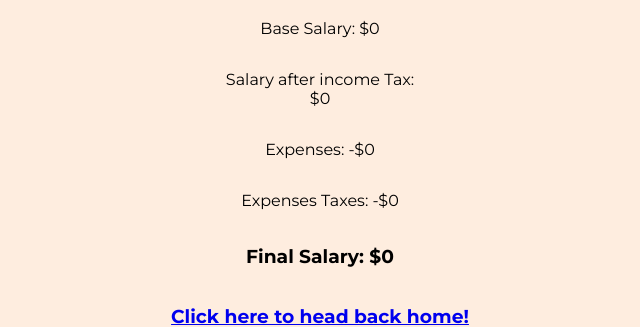
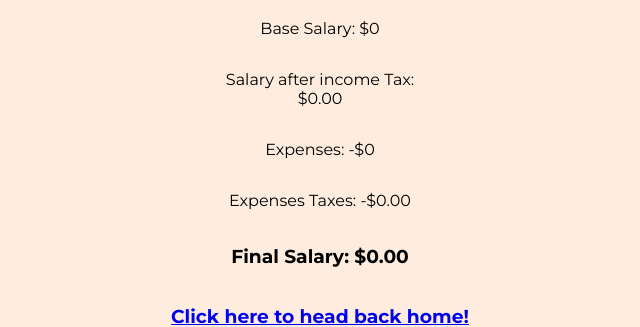
Before and after one commit to MatthewShindel/OnWard, a React (Create React App) app: page /result in a window 1280 px wide. Shown: the part 233-560 px from the top of the page, without its empty margins (320-960 px from the left). Built offline with nearby package versions, Linux system fonts and the light colour scheme.

Commit message:
add .toFixed() to resultPage to prevent numbers with too many decimals

```diff
--- a/src/components/ResultPage/ResultPage.js
+++ b/src/components/ResultPage/ResultPage.js
@@ -30,9 +30,9 @@ export default function ResultPage({ salary, expenses, zipcode, combinedRate })
 		return Math.round((income - tax) * 100) / 100;
 	}
 
-	salaryAfterTax = calculateSalaryAfterTax(salary)
-	expensesTax = parseFloat(combinedRate) * parseInt(expenses * 12)
-	salaryAfterTaxAndExpenses = salaryAfterTax - expensesTax -parseInt(expenses * 12)
+	salaryAfterTax = (calculateSalaryAfterTax(salary)).toFixed(2)
+	expensesTax = (parseFloat(combinedRate) * parseInt(expenses * 12)).toFixed(2)
+	salaryAfterTaxAndExpenses = (salaryAfterTax - expensesTax -parseInt(expenses * 12)).toFixed(2)
 	return (
 		<div className="ResultPage">
 			<h1 className='header'>Here's Your Results</h1>
```
